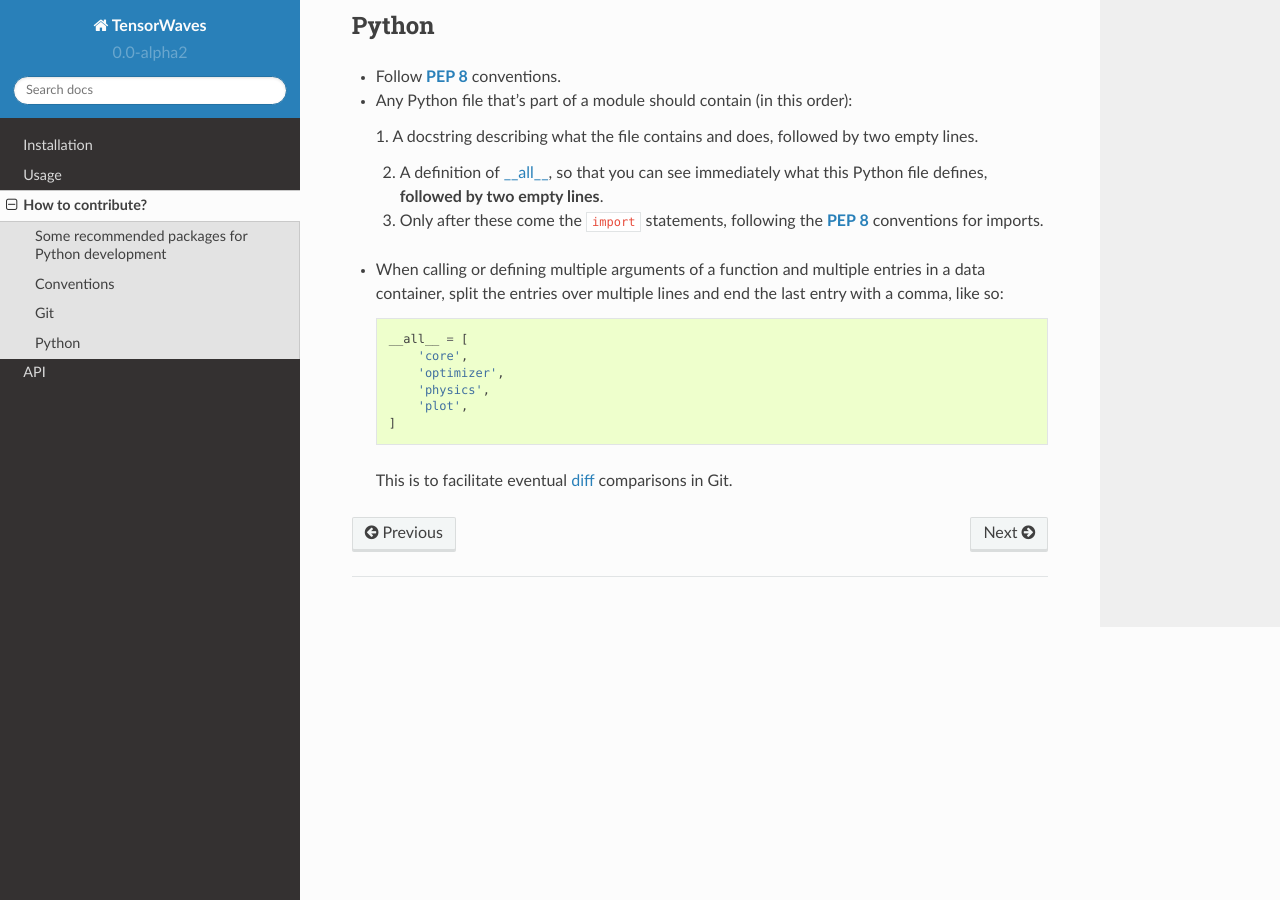
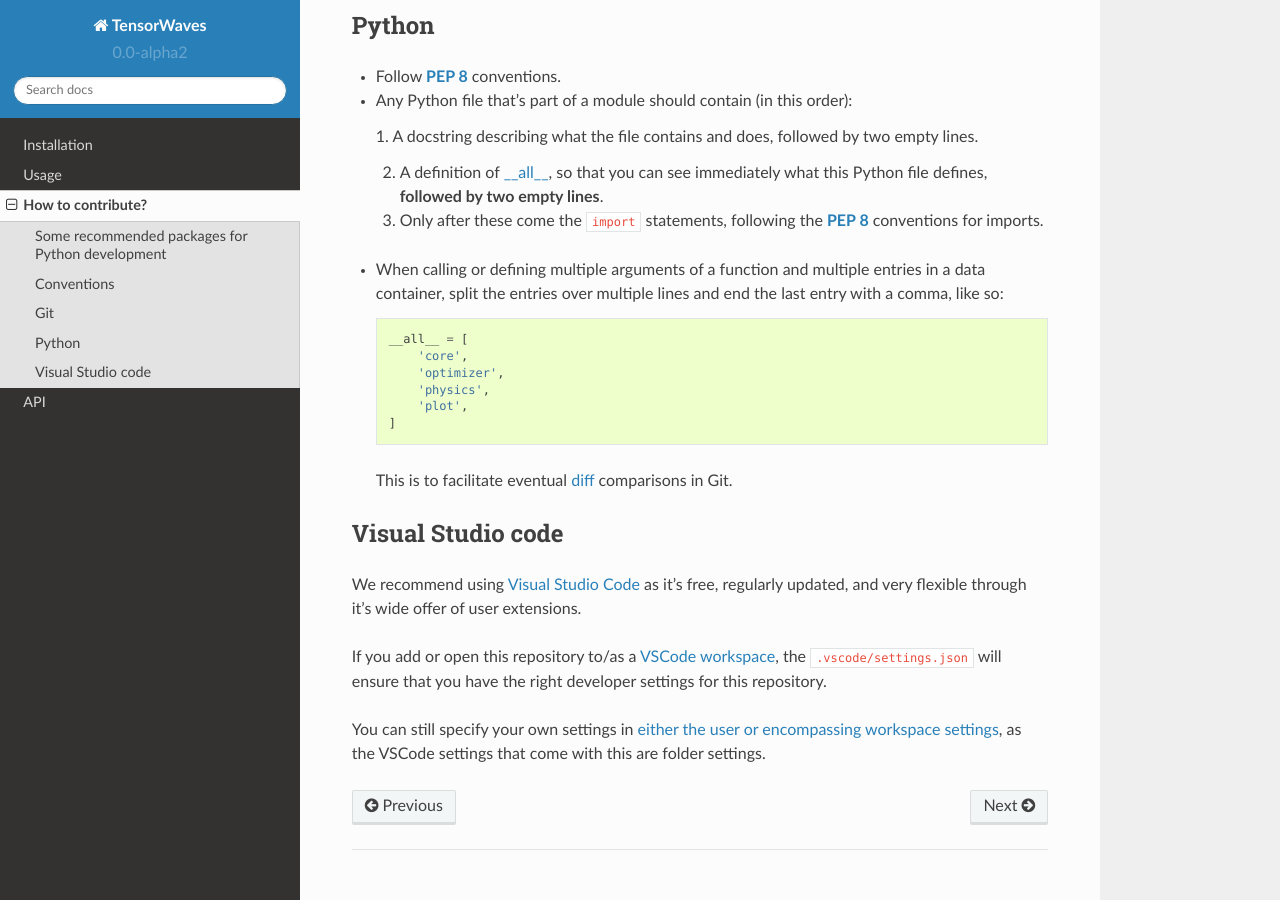
Before and after one commit to ComPWA/tensorwaves, a Sphinx documentation site: the page built from doc/contribute.rst, in a window 1280 px wide and 900 px high, scrolled down 976 px. Built offline with Sphinx 7.4.7 and the Read the Docs theme 2.0.0, drawn with Linux system fonts in a browser that asks for light colours; pages that are not in the unit, such as notebooks, are missing from menus; the version number is read from the project's files by our own code.

Commit message:
ci: standardize VSCode settings
https://github.com/ComPWA/expertsystem/pull/41

```diff
--- a/doc/contribute.rst
+++ b/doc/contribute.rst
@@ -94,3 +94,20 @@
 
   This is to facilitate eventual `diff <https://git-scm.com/docs/git-diff>`_
   comparisons in Git.
+
+
+Visual Studio code
+------------------
+
+We recommend using `Visual Studio Code <https://code.visualstudio.com/>`_ as
+it's free, regularly updated, and very flexible through it's wide offer of user
+extensions.
+
+If you add or open this repository to/as a `VSCode workspace
+<https://code.visualstudio.com/docs/editor/multi-root-workspaces>`_, the
+:file:`.vscode/settings.json` will ensure that you have the right developer
+settings for this repository.
+
+You can still specify your own settings in `either the user or encompassing
+workspace settings <https://code.visualstudio.com/docs/getstarted/settings>`_,
+as the VSCode settings that come with this are folder settings.
```
Also changed, not shown: 1 other file.
